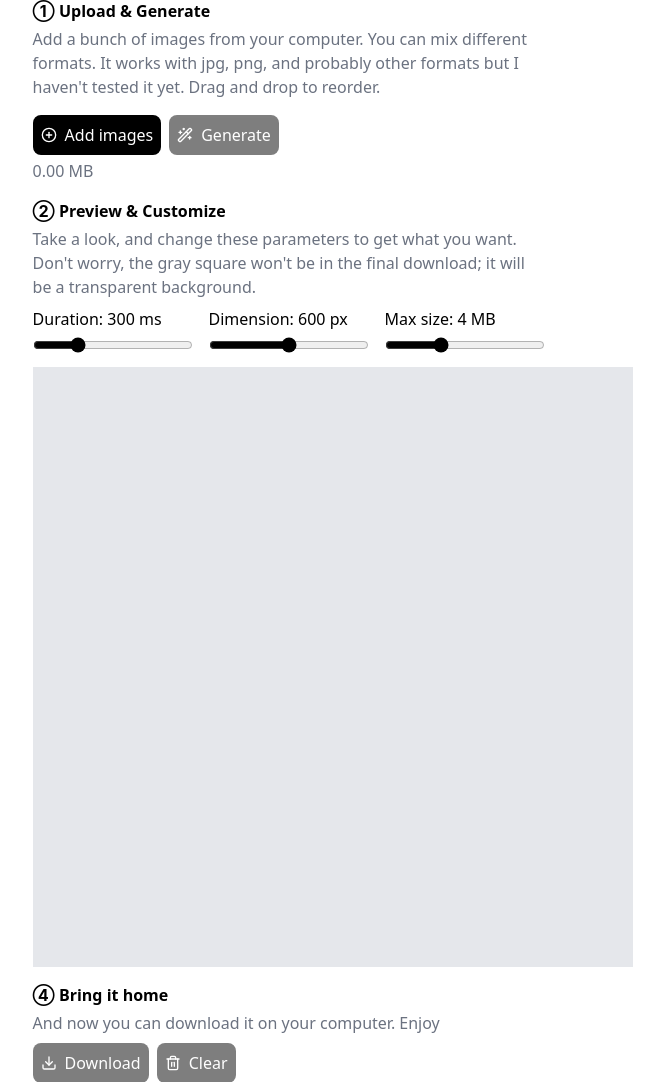
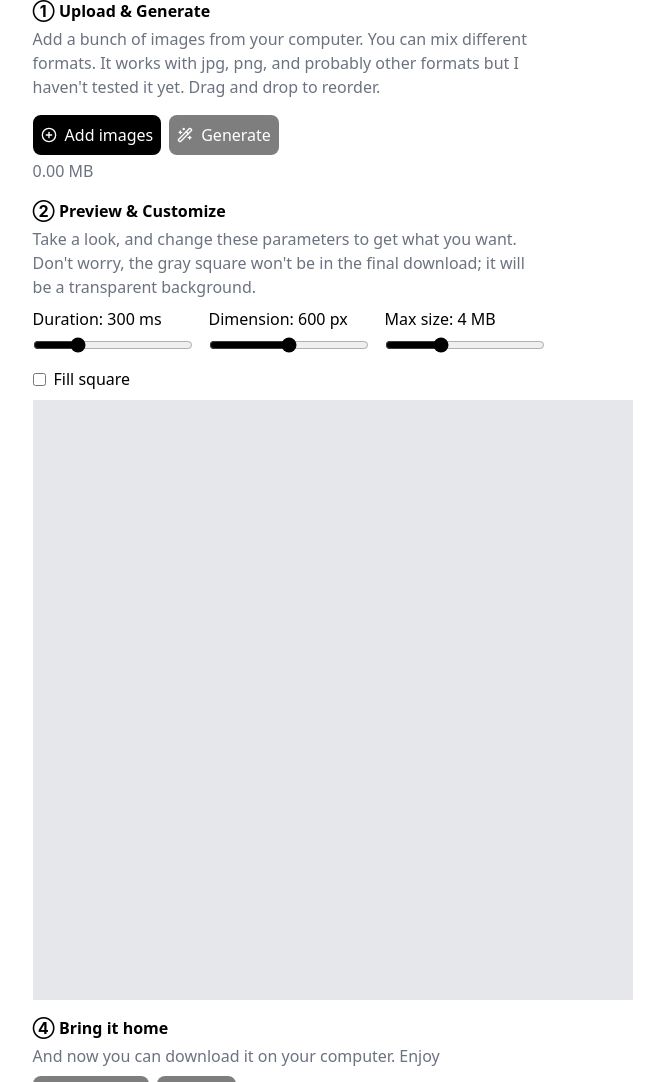
Before and after one commit to lndgst/random, a Flask app: page / in a window 1280 px wide. Shown: the part 137-1219 px from the top of the page, without its empty margins (350-1014 px from the left). Run offline with Flask 3, Linux system fonts and the light colour scheme; some web fonts are replaced.

Commit message:
Add square mask option to fill frames

```diff
--- a/gif_app/app.py
+++ b/gif_app/app.py
@@ -64,6 +64,7 @@ def generate():
     duration = int(request.form.get('duration', 300))
     dimension = int(request.form.get('dimension', DEFAULT_DIMENSION))
     max_mb = int(request.form.get('max_size', DEFAULT_MAX_MB))
+    cover = request.form.get('cover', '0') == '1'
     max_bytes = max_mb * 1024 * 1024
     target_size = (dimension, dimension)
 
@@ -78,9 +79,18 @@ def generate():
         for img in images:
             frame = Image.new('RGBA', size, (255, 255, 255, 0))
             temp = img.copy()
-            temp.thumbnail(size, Image.LANCZOS)
-            frame.paste(temp, ((size[0] - temp.width) // 2,
-                              (size[1] - temp.height) // 2))
+            if cover:
+                ratio = max(size[0] / temp.width, size[1] / temp.height)
+                new_size = (int(temp.width * ratio), int(temp.height * ratio))
+                temp = temp.resize(new_size, Image.LANCZOS)
+                left = (temp.width - size[0]) // 2
+                top = (temp.height - size[1]) // 2
+                temp = temp.crop((left, top, left + size[0], top + size[1]))
+                frame.paste(temp, (0, 0))
+            else:
+                temp.thumbnail(size, Image.LANCZOS)
+                frame.paste(temp, ((size[0] - temp.width) // 2,
+                                  (size[1] - temp.height) // 2))
             frames.append(frame)
         gif_bytes.seek(0)
         gif_bytes.truncate()
--- a/gif_app/templates/index.html
+++ b/gif_app/templates/index.html
@@ -52,10 +52,16 @@
                         <input id="sizeInput" type="range" min="1" max="10" step="1" value="4" class="w-40">
                     </div>
                 </div>
+                <div class="mt-2">
+                    <label for="coverInput" class="inline-flex items-center space-x-2">
+                        <input id="coverInput" type="checkbox">
+                        <span>Fill square</span>
+                    </label>
+                </div>
                 <div id="gifPlaceholder" class="mt-2 flex items-center justify-center bg-gray-200" style="width: 600px; height: 600px;">
-                    <i id="loadingIcon" data-lucide="loader" class="animate-spin h-8 w-8 hidden"></i>
-                    <img id="gifPreview" class="hidden object-contain w-full h-full" alt="Generated GIF">
-                </div>
+                        <i id="loadingIcon" data-lucide="loader" class="animate-spin h-8 w-8 hidden"></i>
+                        <img id="gifPreview" class="hidden object-contain w-full h-full" alt="Generated GIF">
+                    </div>
             </div>
             <div>
                 <h2 class="font-bold mb-1">&#9315; Bring it home</h2>
@@ -90,6 +96,7 @@
         const dimensionValue = document.getElementById('dimensionValue');
         const sizeInput = document.getElementById('sizeInput');
         const sizeValue = document.getElementById('sizeValue');
+        const coverInput = document.getElementById('coverInput');
         const uploadCounter = document.getElementById('uploadCounter');
         let files = [];
         let isGenerating = false;
@@ -114,6 +121,11 @@
         });
         sizeInput.addEventListener('input', () => {
             updateSizeDisplay();
+            if (gifPreview.src) {
+                generateGif();
+            }
+        });
+        coverInput.addEventListener('change', () => {
             if (gifPreview.src) {
                 generateGif();
             }
@@ -257,6 +269,7 @@
             formData.append('duration', durationInput.value);
             formData.append('dimension', dimensionInput.value);
             formData.append('max_size', sizeInput.value);
+            formData.append('cover', coverInput.checked ? '1' : '0');
             fetch('/generate', { method: 'POST', body: formData })
                 .then(res => res.blob())
                 .then(blob => {
```
